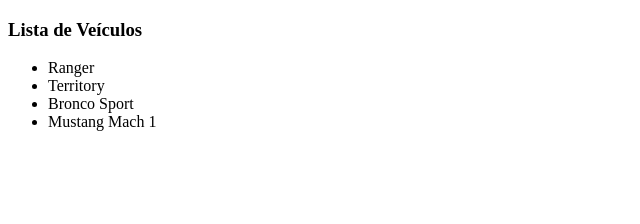
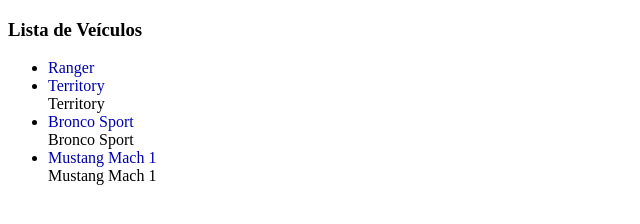
Before and after one commit to ovandersongabriel-hue/Sprint-versionamento-vanderson, a plain HTML site: page Anexos_Desafio Versionamento e metodologias ágeis/index.html in a window 1280 px wide. Shown: the whole page, without its empty margins (0-640 px from the left). Drawn offline with Linux system fonts and the light colour scheme.

Commit message:
Alteraçoes da branches da cores dos carros

```diff
--- a/Anexos_Desafio Versionamento e metodologias ágeis/index.html
+++ b/Anexos_Desafio Versionamento e metodologias ágeis/index.html
@@ -10,10 +10,10 @@
 			<section>
 				<h3> Lista de Veículos </h3>
 				<ul>
-					<li>Ranger</li>
-					<li>Territory</li>
-					<li>Bronco Sport</li>
-					<li>Mustang Mach 1</li>
+					<li><font color="#0000AA">Ranger </font></li>
+					<li><font color="#0000AA">Territory</font></li>Territory
+					<li><font color="#0000AA">Bronco Sport</font></li>Bronco Sport
+					<li><font color="#0000AA">Mustang Mach 1</font></li>Mustang Mach 1
 				</ul>
 			</section>
 		</main>
```
